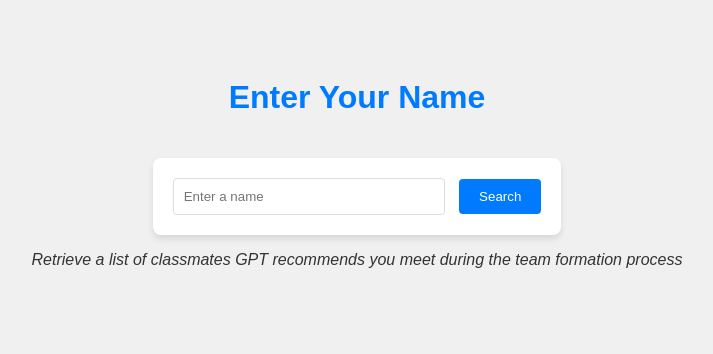
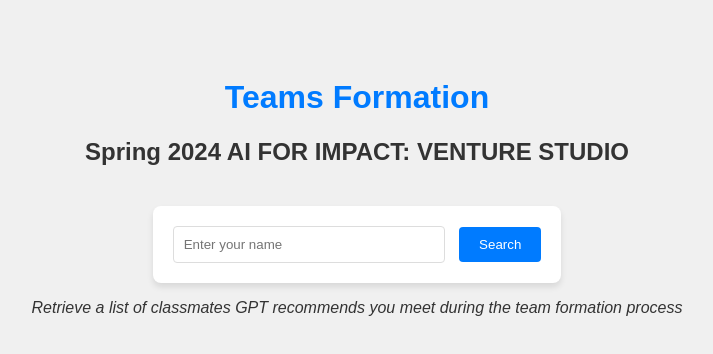
Before and after one commit to fahimfaruque/aispring24, a plain HTML site: page templates/search.html in a window 1280 px wide. Shown: the whole page, without its empty margins (283-996 px from the left). Drawn offline with Linux system fonts and the light colour scheme.

Commit message:
Update search.html

```diff
--- a/templates/search.html
+++ b/templates/search.html
@@ -42,9 +42,10 @@
     </style>
 </head>
 <body>
-    <h1>Enter Your Name</h1>
+    <h1>Teams Formation</h1>
+    <h2>Spring 2024 AI FOR IMPACT: VENTURE STUDIO</h2>
     <form action="/search" method="post">
-        <input type="text" name="name" placeholder="Enter a name">
+        <input type="text" name="name" placeholder="Enter your name">
         <button type="submit">Search</button>
     </form>
     <p><i>Retrieve a list of classmates GPT recommends you meet during the team formation process</i></p>
```
